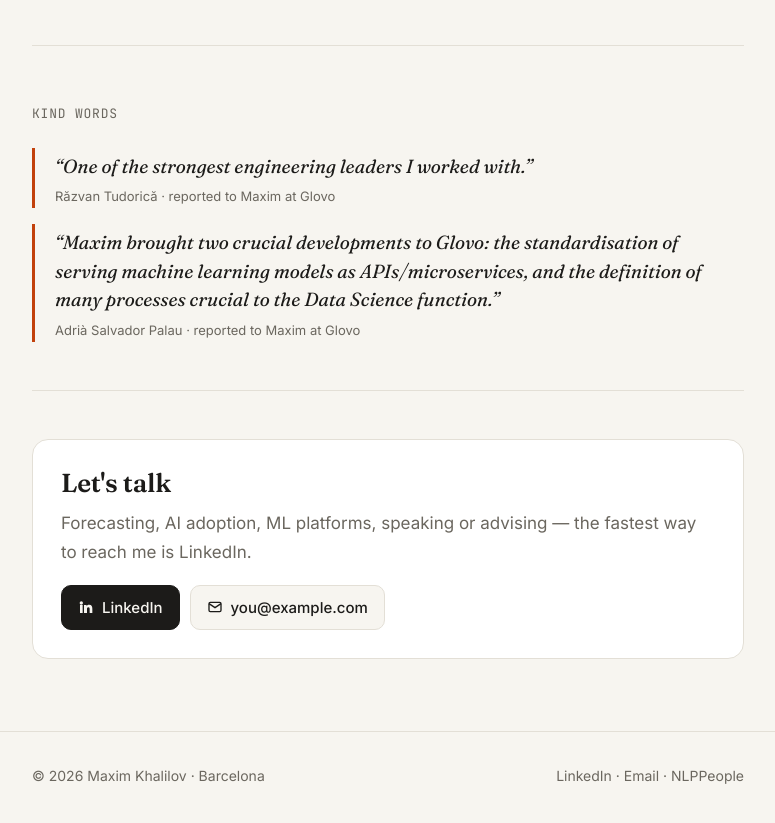
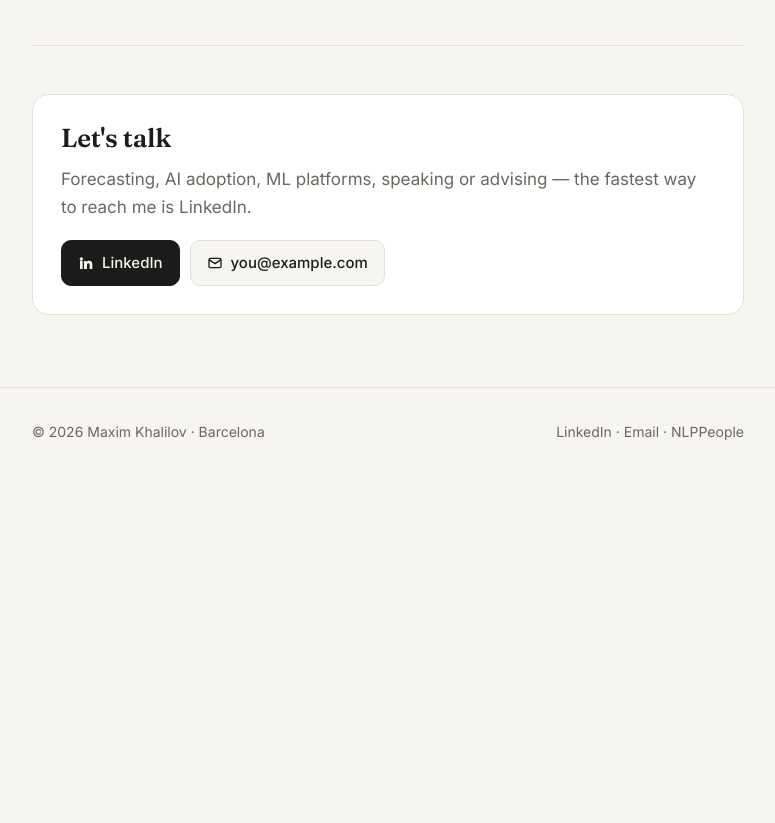
Before and after one commit to maxkhalilov/maxim-website, a plain HTML site: page index.html in a window 1280 px wide. Shown: the part 1374-2197 px from the top of the page, without its empty margins (252-1027 px from the left). After the commit the page ends 1866 px from the top, so only its background shows below. Drawn offline with Linux system fonts and the light colour scheme.

Commit message:
Add photo to About page and remove Kind words section
Co-Authored-By: Claude Opus 5.5 <noreply@anthropic.com>

```diff
--- a/index.html
+++ b/index.html
@@ -58,14 +58,6 @@
 </section>
 
 <section>
-  <h2><span class="n">Kind words</span></h2>
-  <div class="quotes">
-    <blockquote>“One of the strongest engineering leaders I worked with.”<cite>Răzvan Tudorică · reported to Maxim at Glovo</cite></blockquote>
-    <blockquote>“Maxim brought two crucial developments to Glovo: the standardisation of serving machine learning models as APIs/microservices, and the definition of many processes crucial to the Data Science function.”<cite>Adrià Salvador Palau · reported to Maxim at Glovo</cite></blockquote>
-  </div>
-</section>
-
-<section>
   <div class="cta">
     <h2>Let's talk</h2>
     <p>Forecasting, AI adoption, ML platforms, speaking or advising — the fastest way to reach me is LinkedIn.</p>
```
Also changed, not shown: about.html (+1 -1 lines), me.jpg (added), 1 other file.
